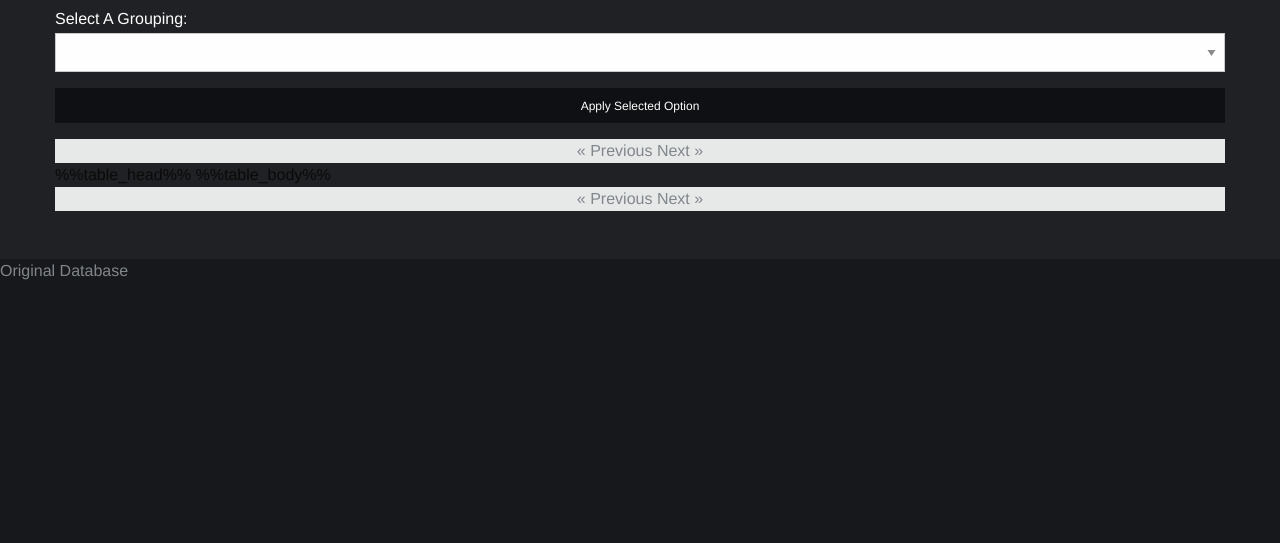
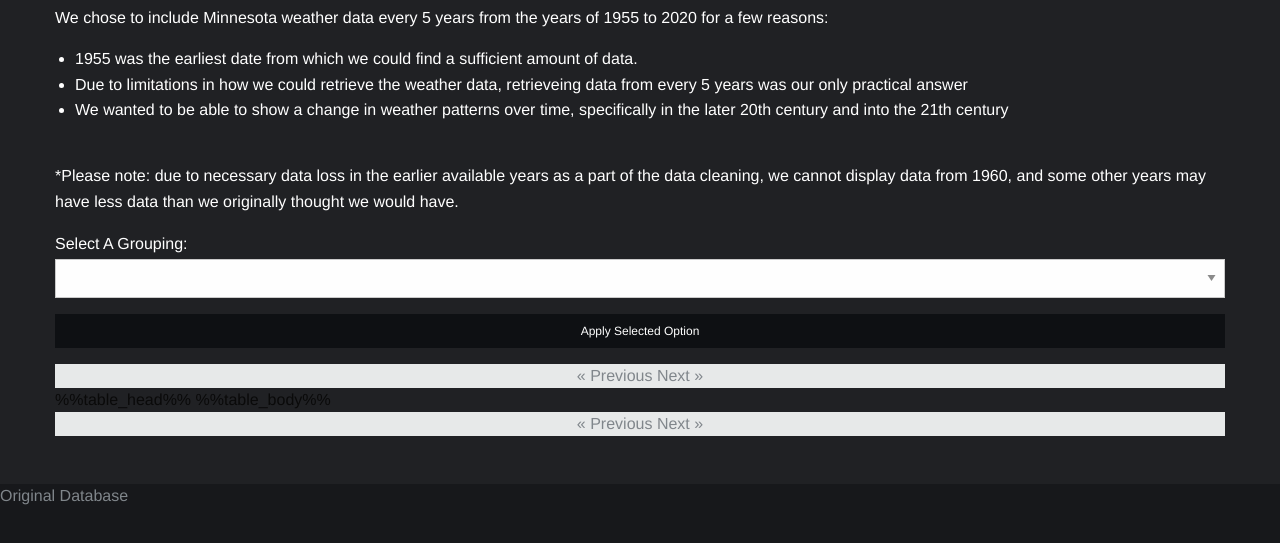
Before and after one commit to dist2405/MinnesotaWeather, a website: page templates/year.html in a window 1280 px wide. Shown: the part 189-732 px from the top of the page. Drawn offline with nearby package versions, Linux system fonts and the light colour scheme.

Commit message:
changes to text

```diff
--- a/templates/year.html
+++ b/templates/year.html
@@ -50,6 +50,26 @@
         <div class="grid-container">
             <!-- `grid-x` represents a row -->
             <h1>%%heading%%</h1>
+
+            <p>
+                We chose to include Minnesota weather data every 5 years from the years of 1955 to 2020 for a few reasons:
+                <ul>
+                    <li style="background-color:#202124">
+                        1955 was the earliest date from which we could find a sufficient amount of data.
+                    </li>
+                    <li style="background-color:#202124">
+                        Due to limitations in how we could retrieve the weather data, retrieveing data from every 5 years was our only practical answer
+                    </li>
+                    <li style="background-color:#202124">
+                        We wanted to be able to show a change in weather patterns over time, specifically in the later 20th century and into the 21th century
+                    </li>
+                </ul>
+                </br>
+
+                <p>*Please note: due to necessary data loss in the earlier available years as a part of the data cleaning, we cannot display data from 1960, and some other years may have less data than we originally thought we would have. </p>
+
+            </p>
+
             <div class="ifelsediv">
                 <label>Select A Grouping: </label>
                 <select id="selpage">
```
Also changed, not shown: public/index.html (+1 -1 lines), templates/weather.html (+2 -8 lines).
